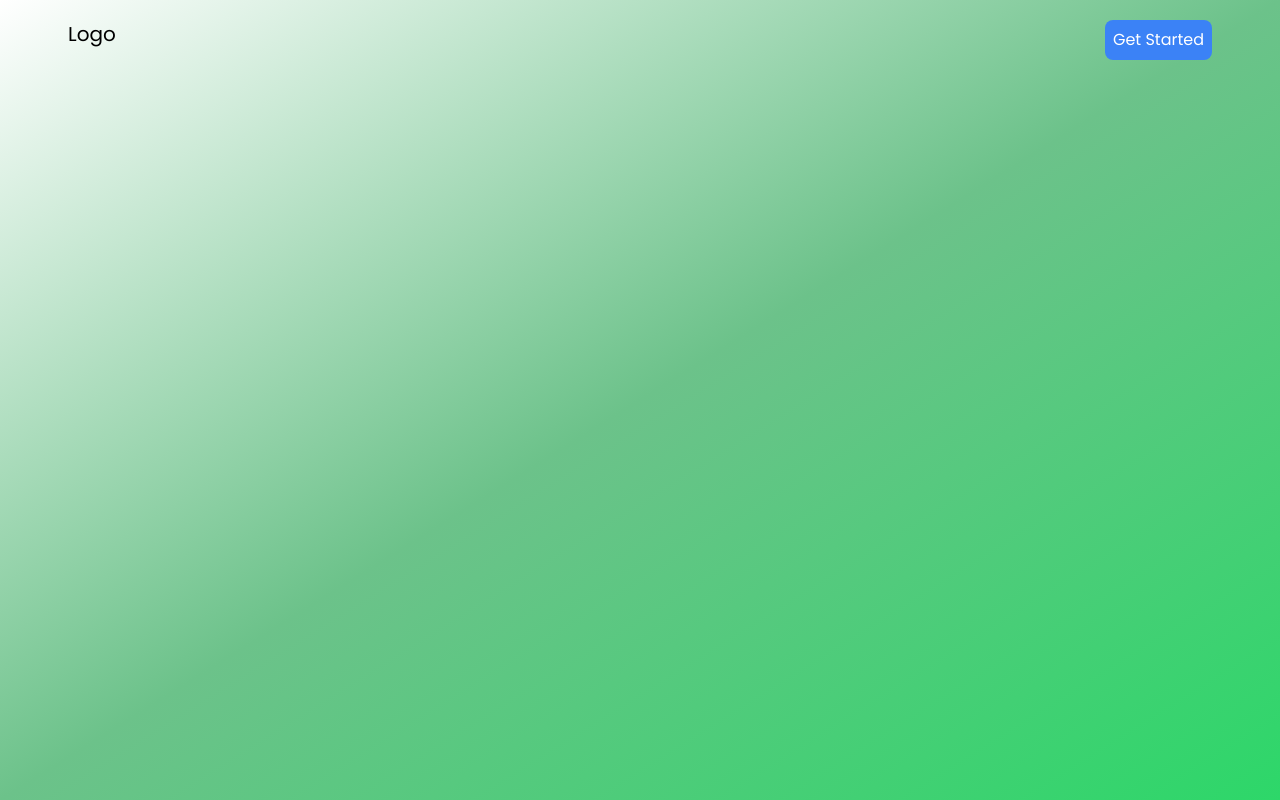
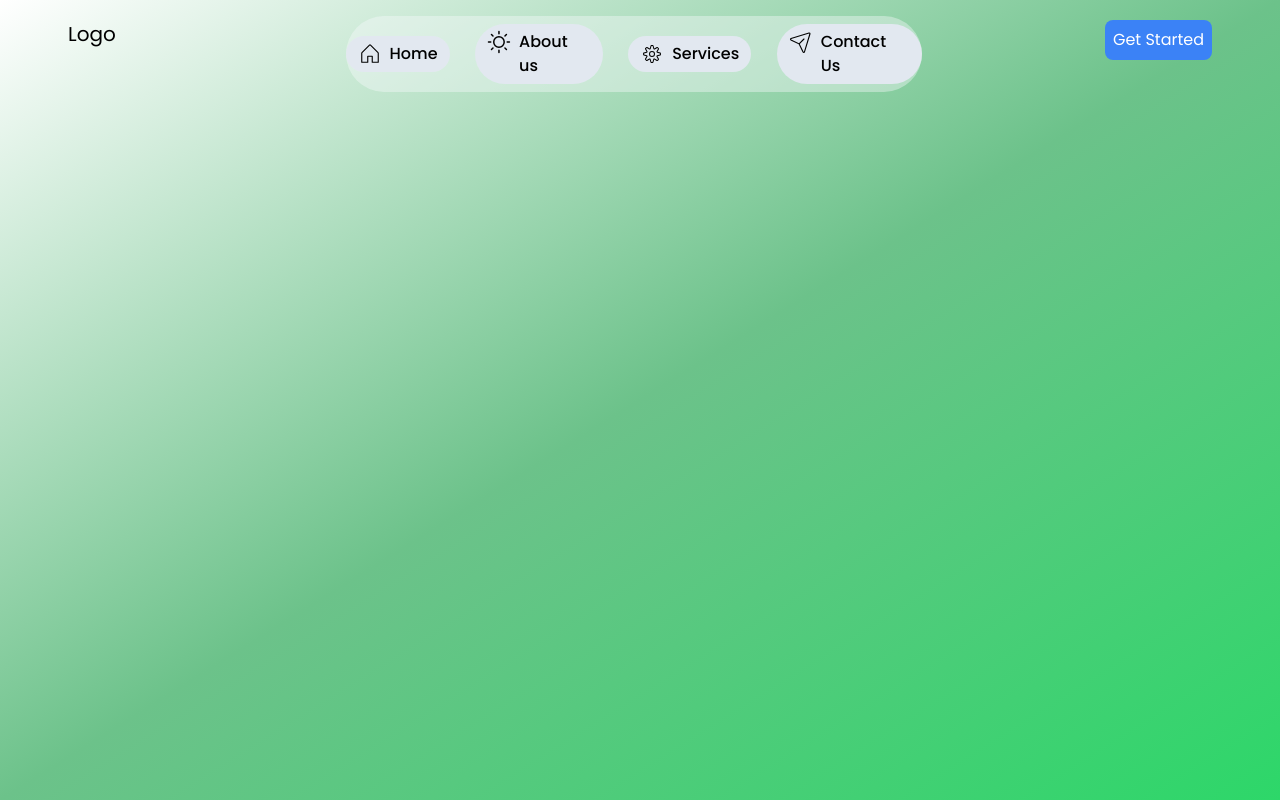
Before and after one commit to Sainy-Mishra/SIH2024, a Next.js app in the folder Website/crop_care/: page / in a window 1280 px wide. Shown: the top 800 px of the page. Built offline with nearby package versions, Linux system fonts and the light colour scheme.

Commit message:
fixed navbar

```diff
--- a/Website/crop_care/src/app/page.tsx
+++ b/Website/crop_care/src/app/page.tsx
@@ -1,17 +1,17 @@
+"use client"
+import React from "react"; // Add this line
 import Image from "next/image";
+import Navbar from "@/components/Navbar";
 import { gsap } from "gsap";
 
 export default function Home() {
   return (
-    <main>
-      <div className="h-screen pt-5 bg-gradient-to-br from-transparent via-[#6cc28a] to-[#2dd769]">
-        <div className="flex flex-row justify-between mx-10">
-          <div className="ml-7 align-middle text-xl">Logo</div>
-          <div className="mr-7">
-            <button className="bg-blue-500 text-white p-[0.5rem] rounded-lg">Get Started</button>
-          </div>
-        </div>
-      </div>
+    <>
+    <main className="h-screen relative w-screen mx-auto bg-gradient-to-br from-transparent via-[#6cc28a] to-[#2dd769]">
+      <Navbar />
     </main>
+    <main className="h-screen relative w-screen mx-auto bg-gradient-to-br from-transparent via-[#6cc28a] to-[#2dd769]">
+    </main>
+    </>
   );
 }
--- a/Website/crop_care/src/components/Navbar.tsx
+++ b/Website/crop_care/src/components/Navbar.tsx
@@ -1,28 +1,42 @@
+"use client"
 import React from 'react'
 import Link from 'next/link';
 import Image from 'next/image';
-import { House } from 'lucide-react';
+import { PiHouseLight, PiSun, PiPaperPlaneTiltLight } from "react-icons/pi";
+import { CiSettings } from 'react-icons/ci';
+import { useRouter } from 'next/navigation';
 
 
 let links = [
-    {name:"Home", link: "/"},
-    {name:"About us", link: "/"},
-    {name:"Gallery", link: "/"},
-    {name:"Services", link: "/"},
+  { name: "Home", link: "#" },
+  { name: "About us", link: "#aboutus" },
+  { name: "Services", link: "#services" },
+  { name: "Contact Us", link: "#contact" },
 ];
 const Navbar = () => {
+  const router = useRouter();
   return (
-    <header className='w-full bg-transparent z-10 absolute flex h-12 my-2 justify-between'>
-      <nav className='flex justify-center py-3 w-[43%] mx-auto text-black font-poppins rounded-full bg-slate-50'>
+    <header className=''>
+      <div className="pt-5 ">
+        <div className="flex flex-row justify-between mx-10">
+          <div className="ml-7 align-middle text-xl">Logo</div>
+          <div className='fixed left-[27%] top-4 z-10 w-[45%]'>
+            <nav className='flex justify-evenly py-2 mx-auto text-black rounded-full bg-trasparent bg-slate-50 bg-opacity-40'>
 
-        <ul className='flex items-center gap-[3.75vw] '>
-            <li className='flex'><Link className='bg-slate-200 hover:bg-slate-600 hover:text-white px-3 py-1.5 rounded-full font-medium ' href={links[0].link}>{links[0].name}</Link></li>
-            <li className='flex'><Link className='bg-slate-200 hover:bg-slate-600 hover:text-white px-3 py-1.5 rounded-full font-medium ' href={links[1].link}>{links[1].name}</Link></li>
-            <li className='flex'><Link className='bg-slate-200 hover:bg-slate-600 hover:text-white px-3 py-1.5 rounded-full font-medium ' href={links[2].link}>{links[2].name}</Link></li>
-            <li className='flex'><Link className='bg-slate-200 hover:bg-slate-600 hover:text-white px-3 py-1.5 rounded-full font-medium ' href={links[3].link}>{links[3].name}</Link></li>
-        </ul>
+              <ul className='flex flex-row items-center gap-[2vw] '>
+                <li onClick={() => router.push(links[0].link)} className='flex flex-row gap-2 bg-slate-200 hover:bg-slate-600 hover:text-green-100 px-3 py-1.5 rounded-full font-medium cursor-pointer '><PiHouseLight className='text-2xl' />{links[0].name}</li>
+                <li onClick={() => router.push(links[1].link)} className='flex flex-row gap-2 bg-slate-200 hover:bg-slate-600 hover:text-green-100 px-3 py-1.5 rounded-full font-medium cursor-pointer '><PiSun className='text-2xl' />{links[1].name}</li>
+                <li onClick={() => router.push(links[2].link)} className='flex flex-row gap-2 bg-slate-200 hover:bg-slate-600 hover:text-green-100 px-3 py-1.5 rounded-full font-medium cursor-pointer '><CiSettings className='text-2xl' />{links[2].name}</li>
+                <li onClick={() => router.push(links[3].link)} className='flex flex-row gap-2 bg-slate-200 hover:bg-slate-600 hover:text-green-100 px-3 py-1.5 rounded-full font-medium cursor-pointer '><PiPaperPlaneTiltLight className='text-2xl' />{links[3].name}</li>
+              </ul>
 
-    </nav>
+            </nav>
+          </div>
+          <div className="mr-7 align-middle">
+            <button className="bg-blue-500 cursor-pointer hover:text-green-100 hover:bg-blue-950 text-white p-[0.5rem] rounded-lg">Get Started</button>
+          </div>
+        </div>
+      </div>
     </header>
   )
 }
```
